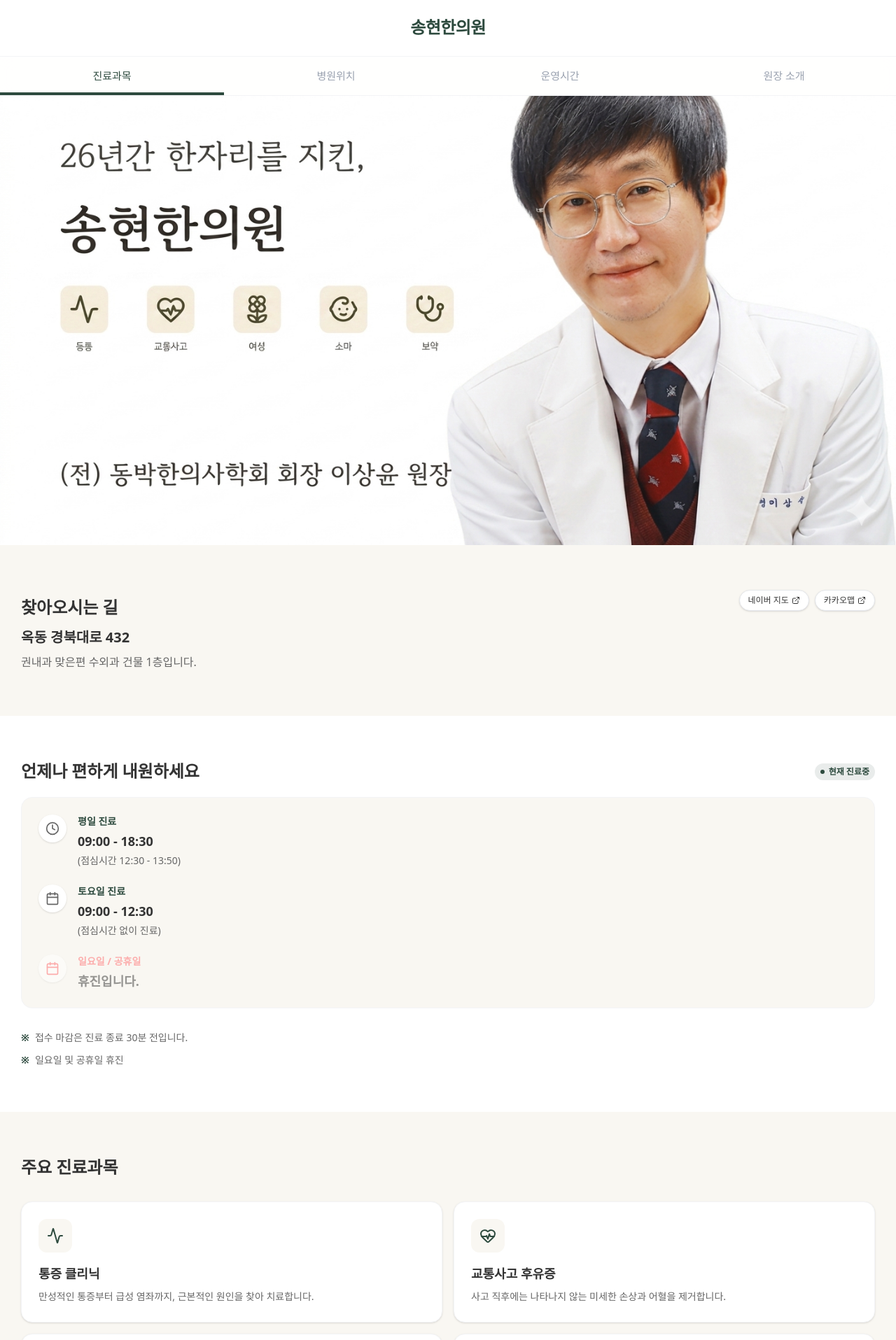
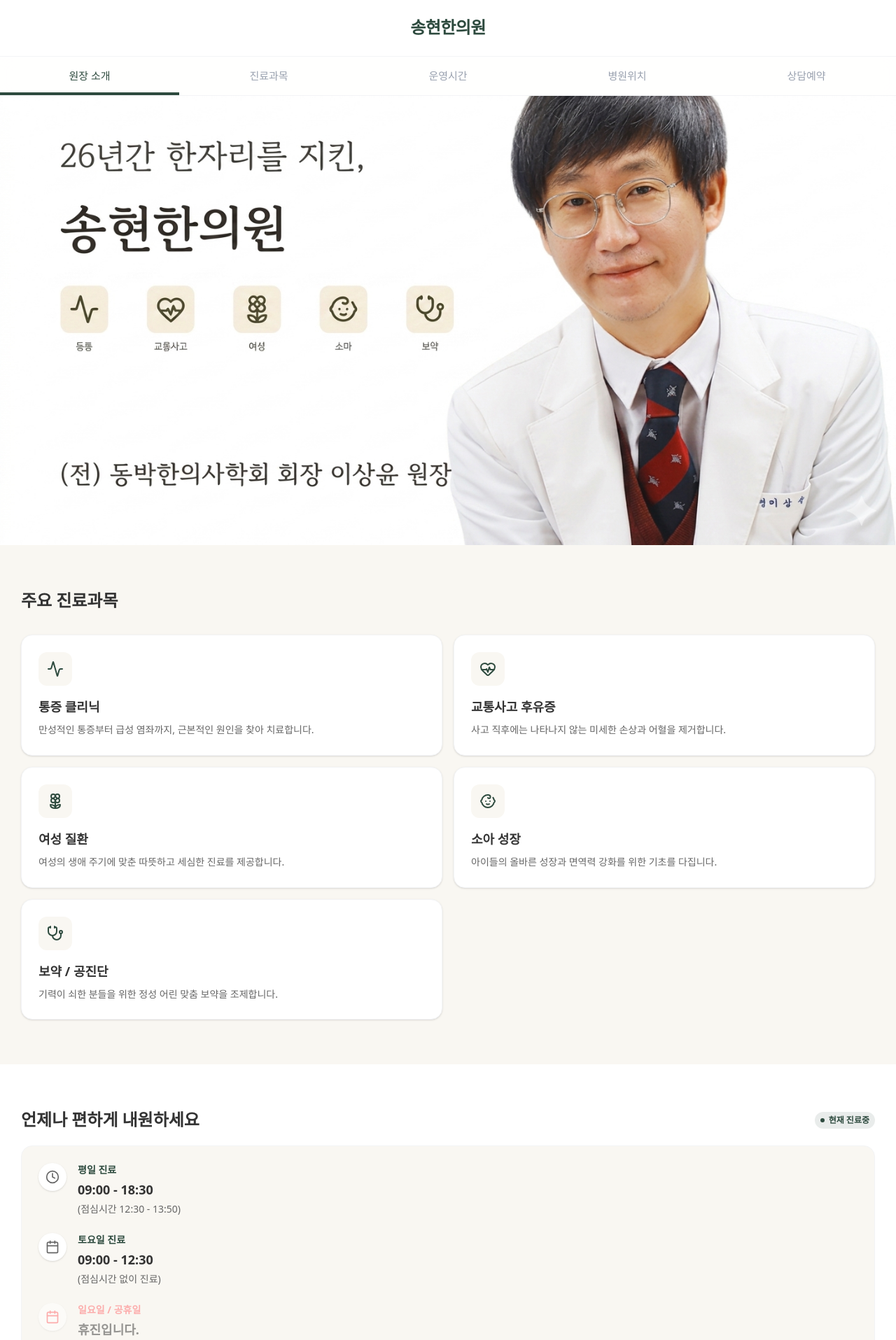
Before and after one commit to jiunlee19/Songhyun-clinic-app, a React (Vite) app: page / in a window 1280 px wide. Shown: the top 1915 px of the page at 70% size. Built offline with nearby package versions, Linux system fonts and the light colour scheme; a web font is replaced by a local one.

Commit message:
네비게이션 스크롤 높이에 따른 버튼 선택하는 로직 수정

```diff
--- a/src/App.tsx
+++ b/src/App.tsx
@@ -3,7 +3,7 @@
  * SPDX-License-Identifier: Apache-2.0
  */
 
-import { useState, useEffect, useRef } from "react";
+import { useState, useEffect } from "react";
 import { motion, AnimatePresence } from "motion/react";
 import {
     Activity,
@@ -20,55 +20,62 @@ import {
 } from "lucide-react";
 
 const SECTIONS = [
+    { id: "intro", label: "원장 소개" },
     { id: "treatment", label: "진료과목" },
+    { id: "hours", label: "운영시간" },
     { id: "location", label: "병원위치" },
-    { id: "hours", label: "운영시간" },
-    { id: "intro", label: "원장 소개" },
+    { id: "reservation", label: "상담예약" },
 ];
 
 export default function App() {
-    const [activeSection, setActiveSection] = useState("");
+    const [activeSection, setActiveSection] = useState(SECTIONS[0].id);
     const [isScrolled, setIsScrolled] = useState(false);
 
+    // 스크롤 상태 감지 + 최상단일 때 첫 번째 섹션 활성화
     useEffect(() => {
         const handleScroll = () => {
             setIsScrolled(window.scrollY > 50);
 
-            const scrollPosition = window.scrollY + 100;
-            for (const section of SECTIONS) {
-                const element = document.getElementById(section.id);
-                if (element) {
-                    const { offsetTop, offsetHeight } = element;
-                    if (
-                        scrollPosition >= offsetTop &&
-                        scrollPosition < offsetTop + offsetHeight
-                    ) {
-                        setActiveSection(section.id);
-                        break;
-                    }
-                }
+            // 페이지 최상단이면 첫 번째 섹션 활성화
+            if (window.scrollY < 100) {
+                setActiveSection(SECTIONS[0].id);
             }
         };
-
         window.addEventListener("scroll", handleScroll);
         return () => window.removeEventListener("scroll", handleScroll);
     }, []);
 
-    const scrollToSection = (id: string) => {
-        const element = document.getElementById(id);
+    // IntersectionObserver로 현재 보이는 섹션 감지
+    useEffect(() => {
+        const observers: IntersectionObserver[] = [];
+
+        SECTIONS.forEach((section) => {
+            const element = document.getElementById(section.id);
             if (element) {
-            const offset = 80;
-            const bodyRect = document.body.getBoundingClientRect().top;
-            const elementRect = element.getBoundingClientRect().top;
-            const elementPosition = elementRect - bodyRect;
-            const offsetPosition = elementPosition - offset;
+                const observer = new IntersectionObserver(
+                    (entries) => {
+                        entries.forEach((entry) => {
+                            // 최상단일 때는 스크롤 핸들러가 처리하므로 무시
+                            if (window.scrollY < 100) return;
 
-            window.scrollTo({
-                top: offsetPosition,
-                behavior: "smooth",
+                            if (entry.isIntersecting) {
+                                setActiveSection(section.id);
+                            }
                         });
+                    },
+                    {
+                        rootMargin: "-20% 0px -20% 0px", // 화면 중앙 40% 영역에 있을 때 감지
                     }
+                );
+                observer.observe(element);
+                observers.push(observer);
+            }
+        });
+
+        return () => {
+            observers.forEach((observer) => observer.disconnect());
         };
+    }, []);
 
     return (
         <div className="min-h-screen flex flex-col">
@@ -87,10 +94,10 @@ export default function App() {
             >
                 <div className="flex justify-around border-b border-gray-100">
                     {SECTIONS.map((section) => (
-                        <button
+                        <a
                             key={section.id}
-                            onClick={() => scrollToSection(section.id)}
-                            className={`flex-1 py-4 text-[15px] font-medium transition-colors relative ${
+                            href={`#${section.id}`}
+                            className={`flex-1 py-4 text-[15px] font-medium transition-colors relative text-center ${
                                 activeSection === section.id
                                     ? "text-brand-green"
                                     : "text-gray-400"
@@ -103,7 +110,7 @@ export default function App() {
                                     className="absolute bottom-0 left-0 right-0 h-1 bg-brand-green"
                                 />
                             )}
-                        </button>
+                        </a>
                     ))}
                 </div>
             </nav>
@@ -119,30 +126,65 @@ export default function App() {
                     />
                 </section>
 
-                {/* Location Section */}
+                {/* Treatment Subjects Section */}
                 <section
-                    id="location"
+                    id="treatment"
                     className="section-margin py-16 bg-brand-bg"
                 >
-                    <div className="flex flex-wrap justify-between items-end mb-3 gap-3">
-                        <h3 className="font-serif text-2xl font-bold">
-                            찾아오시는 길
+                    <h3 className="font-serif text-2xl font-bold mb-8">
+                        주요 진료과목
                     </h3>
-                        <div className="flex gap-2 mb-3">
-                            <button className="px-3 py-1.5 bg-white rounded-full text-xs font-medium border border-gray-200 shadow-sm flex items-center gap-1">
-                                네이버 지도 <ExternalLink size={12} />
-                            </button>
-                            <button className="px-3 py-1.5 bg-white rounded-full text-xs font-medium border border-gray-200 shadow-sm flex items-center gap-1">
-                                카카오맵 <ExternalLink size={12} />
-                            </button>
+
+                    <div className="grid grid-cols-1 sm:grid-cols-2 gap-4">
+                        {[
+                            {
+                                icon: Activity,
+                                title: "통증 클리닉",
+                                desc: "만성적인 통증부터 급성 염좌까지, 근본적인 원인을 찾아 치료합니다.",
+                            },
+                            {
+                                icon: HeartPulse,
+                                title: "교통사고 후유증",
+                                desc: "사고 직후에는 나타나지 않는 미세한 손상과 어혈을 제거합니다.",
+                            },
+                            {
+                                icon: Flower2,
+                                title: "여성 질환",
+                                desc: "여성의 생애 주기에 맞춘 따뜻하고 세심한 진료를 제공합니다.",
+                            },
+                            {
+                                icon: Baby,
+                                title: "소아 성장",
+                                desc: "아이들의 올바른 성장과 면역력 강화를 위한 기초를 다집니다.",
+                            },
+                            {
+                                icon: Stethoscope,
+                                title: "보약 / 공진단",
+                                desc: "기력이 쇠한 분들을 위한 정성 어린 맞춤 보약을 조제합니다.",
+                            },
+                        ].map((item, idx) => (
+                            <motion.div
+                                key={idx}
+                                initial={{ opacity: 0, y: 20 }}
+                                whileInView={{ opacity: 1, y: 0 }}
+                                viewport={{ once: true }}
+                                transition={{ delay: idx * 0.1 }}
+                                whileHover={{ y: -4 }}
+                                className="bg-white p-6 rounded-2xl shadow-sm border border-gray-100 flex flex-col gap-4 group"
+                            >
+                                <div className="w-12 h-12 rounded-xl bg-brand-bg flex items-center justify-center text-brand-green group-hover:bg-brand-green group-hover:text-white transition-colors">
+                                    <item.icon size={24} />
                                 </div>
+                                <div>
+                                    <h4 className="font-bold text-lg mb-2">
+                                        {item.title}
+                                    </h4>
+                                    <p className="text-sm text-brand-muted leading-relaxed">
+                                        {item.desc}
+                                    </p>
                                 </div>
-
-                    <div className="space-y-2">
-                        <p className="text-xl font-bold">옥동 경북대로 432</p>
-                        <p className="text-brand-muted leading-relaxed">
-                            권내과 맞은편 수외과 건물 1층입니다.
-                        </p>
+                            </motion.div>
+                        ))}
                     </div>
                 </section>
 
@@ -227,70 +269,38 @@ export default function App() {
                     </div>
                 </section>
 
-                {/* Treatment Subjects Section */}
+                {/* Location Section */}
                 <section
-                    id="treatment"
+                    id="location"
                     className="section-margin py-16 bg-brand-bg"
                 >
-                    <h3 className="font-serif text-2xl font-bold mb-8">
-                        주요 진료과목
+                    <div className="flex flex-wrap justify-between items-end mb-3 gap-3">
+                        <h3 className="font-serif text-2xl font-bold">
+                            찾아오시는 길
                         </h3>
+                        <div className="flex gap-2 mb-3">
+                            <button className="px-3 py-1.5 bg-white rounded-full text-xs font-medium border border-gray-200 shadow-sm flex items-center gap-1">
+                                네이버 지도 <ExternalLink size={12} />
+                            </button>
+                            <button className="px-3 py-1.5 bg-white rounded-full text-xs font-medium border border-gray-200 shadow-sm flex items-center gap-1">
+                                카카오맵 <ExternalLink size={12} />
+                            </button>
+                        </div>
+                    </div>
 
-                    <div className="grid grid-cols-1 sm:grid-cols-2 gap-4">
-                        {[
-                            {
-                                icon: Activity,
-                                title: "통증 클리닉",
-                                desc: "만성적인 통증부터 급성 염좌까지, 근본적인 원인을 찾아 치료합니다.",
-                            },
-                            {
-                                icon: HeartPulse,
-                                title: "교통사고 후유증",
-                                desc: "사고 직후에는 나타나지 않는 미세한 손상과 어혈을 제거합니다.",
-                            },
-                            {
-                                icon: Flower2,
-                                title: "여성 질환",
-                                desc: "여성의 생애 주기에 맞춘 따뜻하고 세심한 진료를 제공합니다.",
-                            },
-                            {
-                                icon: Baby,
-                                title: "소아 성장",
-                                desc: "아이들의 올바른 성장과 면역력 강화를 위한 기초를 다집니다.",
-                            },
-                            {
-                                icon: Stethoscope,
-                                title: "보약 / 공진단",
-                                desc: "기력이 쇠한 분들을 위한 정성 어린 맞춤 보약을 조제합니다.",
-                            },
-                        ].map((item, idx) => (
-                            <motion.div
-                                key={idx}
-                                initial={{ opacity: 0, y: 20 }}
-                                whileInView={{ opacity: 1, y: 0 }}
-                                viewport={{ once: true }}
-                                transition={{ delay: idx * 0.1 }}
-                                whileHover={{ y: -4 }}
-                                className="bg-white p-6 rounded-2xl shadow-sm border border-gray-100 flex flex-col gap-4 group"
-                            >
-                                <div className="w-12 h-12 rounded-xl bg-brand-bg flex items-center justify-center text-brand-green group-hover:bg-brand-green group-hover:text-white transition-colors">
-                                    <item.icon size={24} />
-                                </div>
-                                <div>
-                                    <h4 className="font-bold text-lg mb-2">
-                                        {item.title}
-                                    </h4>
-                                    <p className="text-sm text-brand-muted leading-relaxed">
-                                        {item.desc}
+                    <div className="space-y-2">
+                        <p className="text-xl font-bold">옥동 경북대로 432</p>
+                        <p className="text-brand-muted leading-relaxed">
+                            권내과 맞은편 수외과 건물 1층입니다.
                         </p>
-                                </div>
-                            </motion.div>
-                        ))}
                     </div>
                 </section>
 
                 {/* CTA Section */}
-                <section className="section-margin py-12">
+                <section
+                    id="reservation"
+                    className="section-margin py-12 bg-white"
+                >
                     <motion.div
                         initial={{ opacity: 0, scale: 0.95 }}
                         whileInView={{ opacity: 1, scale: 1 }}
--- a/src/index.css
+++ b/src/index.css
@@ -16,6 +16,7 @@
 @layer base {
   html {
     scroll-behavior: smooth;
+    scroll-padding-top: 80px; /* sticky nav 높이 보정 */
   }
   body {
     @apply bg-brand-bg text-brand-text font-sans antialiased;
```
Lines whose indentation alone changed are shown as unchanged.
